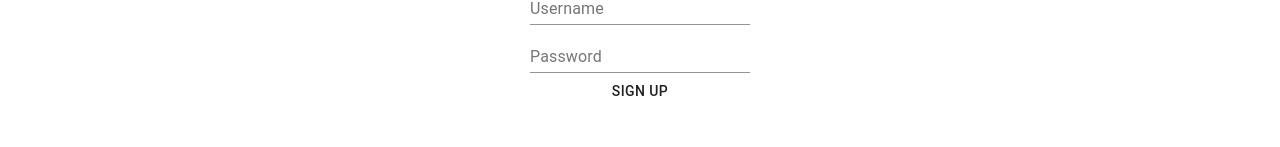
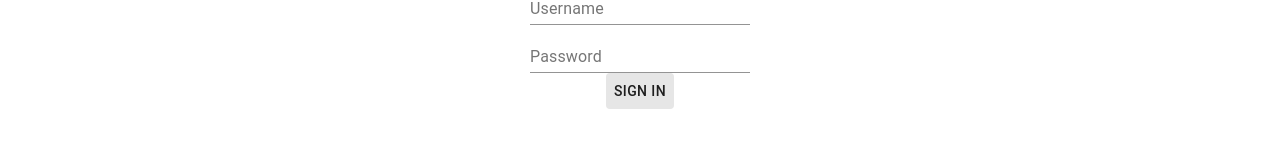
Before and after one commit to DanTheManGude/RecipEZ, a React (Create React App) app in the folder frontend/: page /signin in a window 1280 px wide. Shown: the part 153-300 px from the top of the page. Built offline with nearby package versions, Linux system fonts and the light colour scheme.

Commit message:
Update missed button

```diff
--- a/frontend/src/components/SignIn.js
+++ b/frontend/src/components/SignIn.js
@@ -4,7 +4,7 @@ import React, { useState } from "react";
 import { Redirect } from "react-router-dom";
 import Typography from "@material-ui/core/Typography";
 import TextField from "@material-ui/core/TextField";
-import Button from "@material-ui/core/Button";
+import FormButton from './FormButton';
 import API from "../utils/API";
 
 function SignIn(props) {
@@ -47,7 +47,7 @@ function SignIn(props) {
       <form onSubmit={handleSubmit}>
         <TextField type="text" value={username} label="Username" onChange={handleName} />
         <TextField type="password" value={password} label="Password" onChange={handlePass} />
-        <Button type="submit">Sign Up</Button>
+        <FormButton type="submit" text="Sign In" />
       </form>
       {error && <span>Incorrect username or password.</span>}
       {success && <Redirect to="/home" />}
--- a/frontend/src/components/SignUp.js
+++ b/frontend/src/components/SignUp.js
@@ -4,7 +4,7 @@ import React, { useState } from "react";
 import { Redirect } from "react-router-dom";
 import Typography from "@material-ui/core/Typography";
 import TextField from "@material-ui/core/TextField";
-import Button from "@material-ui/core/Button";
+import FormButton from './FormButton';
 import API from "../utils/API";
 
 function SignUp(props) {
@@ -47,7 +47,7 @@ function SignUp(props) {
       <form onSubmit={handleSubmit}>
         <TextField type="text" value={username} label="Username" onChange={handleName} />
         <TextField type="password" value={password} label="Password" onChange={handlePass} />
-        <Button type="submit">Sign Up</Button>
+        <FormButton type="submit" text="Sign Up" />
       </form>
       {error && <span>Username already taken.</span>}
       {success && <Redirect to="/home" />}
```
